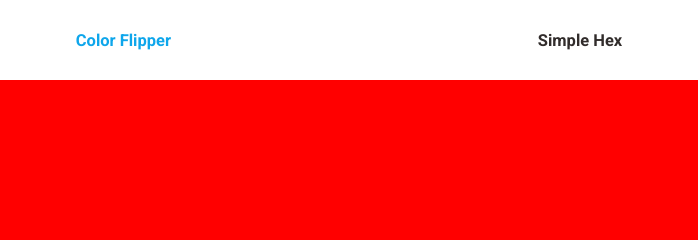
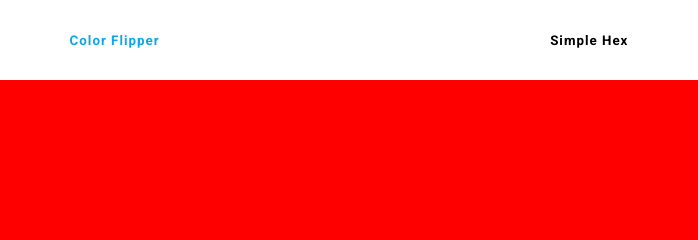
Before and after one commit to razvanstanciu/Hex-Color-Generator, a plain HTML site: page index.html in a window 1280 px wide. Shown: the top 240 px of the page, 291-989 px from the left. Drawn offline with Linux system fonts and the light colour scheme.

Commit message:
adding style to btns

```diff
--- a/index.html
+++ b/index.html
@@ -13,11 +13,11 @@
 <body>
     <div class="container">
         <div class="top-container flex">
-            <div class="active">
-                <h2>Color Flipper</h2>
+            <div id="color-flipper">
+                <button class="active">Color Flipper</button>
             </div>
-            <div>
-                <h2>Simple Hex</h2>
+            <div id="random-hex">
+                <button>Simple Hex</button>
             </div>
         </div>
         <div class="bottom-container flex">
--- a/script.js
+++ b/script.js
@@ -1,8 +1,14 @@
 const span = document.querySelector('span');
-const colors = ['red', 'blue', 'yellow', 'green', 'white', 'brown', 'magenta']
-const clickMe = document.querySelector('#click-me')
-const bottomContainer = document.querySelector('.bottom-container')
+const colors = ['red', 'blue', 'yellow', 'green', 'white', 'brown', 'magenta'];
+const clickMe = document.querySelector('#click-me');
+const bottomContainer = document.querySelector('.bottom-container');
 let counter = 0;
+
+const randomHex = document.querySelector('#random-hex');
+const button = document.querySelector('#random-hex button');
+
+const colorFlipper = document.querySelector('#color-flipper');
+const firstButton = document.querySelector('#color-flipper button')
 
 clickMe.addEventListener('click', function() {
 
@@ -15,5 +21,14 @@ clickMe.addEventListener('click', function() {
     span.innerText = colors[counter];
     bottomContainer.style.background = colors[counter];
 
+});
 
+randomHex.addEventListener('click', function() {
+    button.classList.add('active');
+    firstButton.classList.remove('active');
 });
+
+colorFlipper.addEventListener('click', function() {
+    firstButton.classList.add('active');
+    button.classList.remove('active');
+});
--- a/style.css
+++ b/style.css
@@ -29,7 +29,15 @@ span {
     height: 10%;
     font-size: 11px;
     color: #312C2B;
+}
+
+.top-container button {
+    border: 0;
+    background: none;
+    font-weight: bold;
+    letter-spacing: 1px;
     cursor: pointer;
+    padding: 10px 30px;
 }
 
 .active {
```
